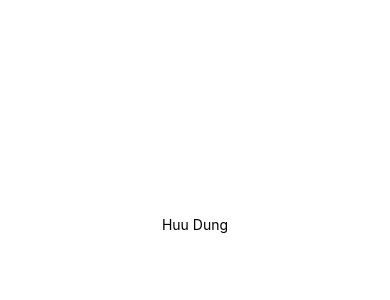
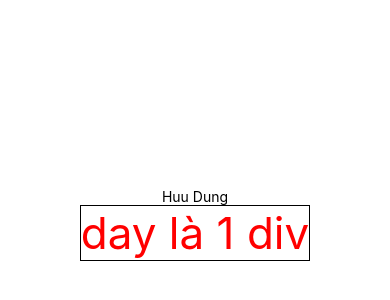
Before and after one commit to HuuDungg/startReactNative, a React Native app: screen / in a window 390 px wide. Shown: the part 198-498 px from the top of the page. Built offline with nearby package versions, Linux system fonts and the light colour scheme.

Commit message:
add style

```diff
--- a/App.tsx
+++ b/App.tsx
@@ -1,11 +1,16 @@
 import { StatusBar } from 'expo-status-bar';
-import { StyleSheet, Text, View } from 'react-native';
+import { Button, StyleSheet, Text, View } from 'react-native';
 
 export default function App() {
   return (
     <View style={styles.container}>
       <Text>Huu Dung</Text>
-      <StatusBar style="auto" />
+      <Text style={{
+        color: 'red',
+        fontSize: 44,
+        borderColor: '1px solid blue',
+        borderWidth: 1
+      }}>day là 1 div</Text>
     </View>
   );
 }
```
